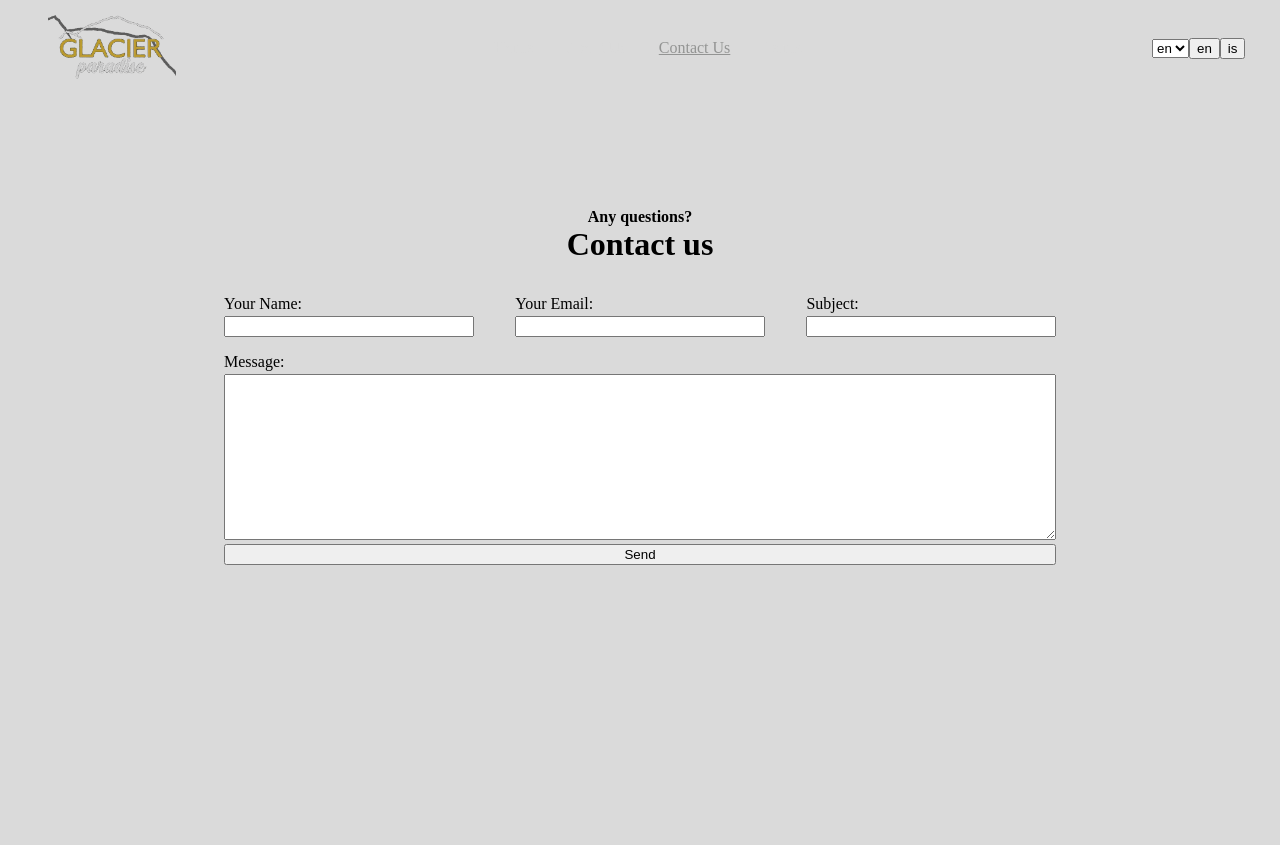
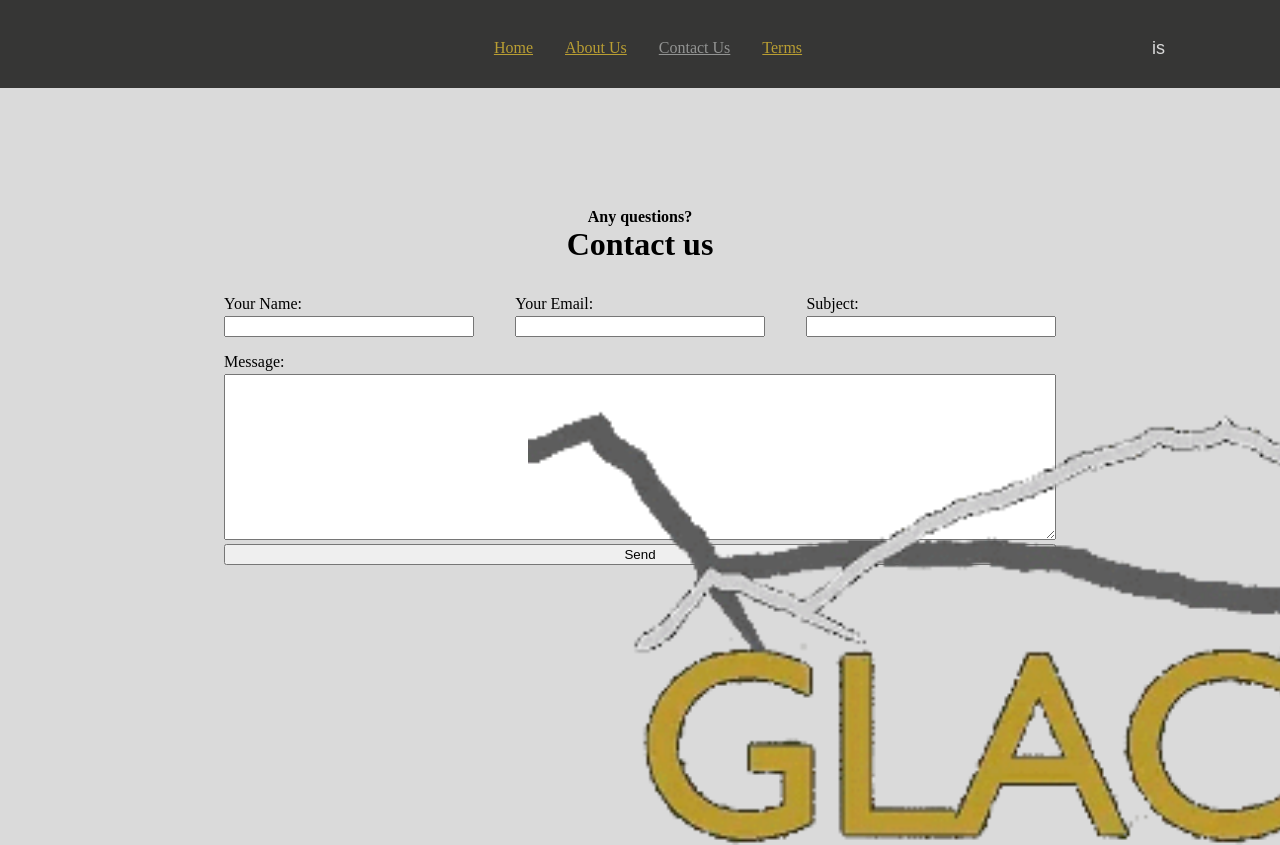
Before and after one commit to magnus-thor/glacier-paradise, a Vue app: page /contactUs in a window 1280 px wide. Shown: the top 845 px of the page. Built offline with nearby package versions, Linux system fonts and the light colour scheme; what oh-vue-icons would draw is missing.

Commit message:
centering logo on first load

```diff
--- a/src/App.vue
+++ b/src/App.vue
@@ -1,5 +1,7 @@
 <template>
   <div class="mainLayout">
+    <!-- <div class="image-container"></div> -->
+
     <component :is="renderHeaderComponent" />
 
     <main class="content">
@@ -11,9 +13,7 @@
           leave-from-class="posAbsolute"
           mode="out-in"
         >
-          <keep-alive include="About">
-            <component :is="Component" />
-          </keep-alive>
+          <component :is="Component" />
         </transition>
       </router-view>
     </main>
@@ -87,7 +87,7 @@ export default defineComponent({
 
 //TODO: fix footer when using the router
 .footer {
-  flex-shrink: 0;
+  z-index: 1;
 }
 
 body:has(dialog[open]) {
--- a/src/assets/base.scss
+++ b/src/assets/base.scss
@@ -38,3 +38,7 @@ p {
   min-height: 100vh;
   padding-top: 5rem;
 }
+
+.overflow-hidden {
+  overflow: hidden;
+}
--- a/src/components/myHeader.vue
+++ b/src/components/myHeader.vue
@@ -1,7 +1,7 @@
 <template>
   <header ref="scrollRef">
-    <div id="header" class="header bg-color">
-      <div class="header-logo">
+    <div id="header" class="header" :class="{ 'bg-color': showBackground }">
+      <div id="header-logo" class="header-logo center-logo">
         <img
           id="header-image"
           src="/images/logo-glacier-paradise-transparent.png"
@@ -18,7 +18,7 @@
         </template>
       </div>
       <div class="locale-changer">
-        <select v-model="$i18n.locale">
+        <!-- <select v-model="$i18n.locale">
           <option
             v-for="locale in $i18n.availableLocales"
             :key="`locale-${locale}`"
@@ -26,28 +26,32 @@
           >
             {{ locale }}
           </option>
-        </select>
+        </select> -->
+        <template v-for="locale in $i18n.availableLocales">
           <button
-          v-for="locale in $i18n.availableLocales"
             :key="`locale-${locale}`"
             @click="changeLocale(locale)"
+            v-if="locale !== $i18n.locale"
+            class="locale-button"
           >
             {{ locale }}
           </button>
+        </template>
       </div>
     </div>
   </header>
 </template>
 <script lang="ts">
 import { onIntersect } from "@/composables/onIntersect";
-import { defineComponent, onMounted, ref } from "vue";
+import { computed, defineComponent, onMounted, ref } from "vue";
 import { useI18n } from "vue-i18n";
+import { useRoute } from "vue-router";
 
 export default defineComponent({
   name: "MyHeader",
   setup() {
     let { locale } = useI18n();
-
+    const route = useRoute();
     const routes = ref([
       {
         linkTo: "/",
@@ -67,36 +71,45 @@ export default defineComponent({
       },
     ]);
 
-    const observer = ref({});
     const scrollRef = ref<HTMLElement>();
 
-    const displayTransparentLogo = ref(true);
+    const observer = ref({});
+    let isLogoInCenter = true;
 
     const onEnter = () => {
-      document.getElementById("header").classList.toggle("bg-color");
-      displayTransparentLogo.value = false;
+      if (route.path === "/") {
+        document.getElementById("header").classList.remove("bg-color");
+        // document.getElementById("header-logo").classList.toggle("center-logo");
+      }
     };
 
     const onExit = () => {
-      document.getElementById("header").classList.toggle("bg-color");
-      displayTransparentLogo.value = true;
+      if (route.path === "/") {
+        document.getElementById("header").classList.add("bg-color");
+        // document.getElementById("header-logo").classList.toggle("center-logo");
+        if (isLogoInCenter) {
+          document
+            .getElementById("header-logo")
+            .classList.remove("center-logo");
+          isLogoInCenter = false;
+        }
+      }
     };
-
-    // const logoSrc = computed(() => {
-    //   return displayTransparentLogo
-    //     ? "images/logo-glacier-paradise-transparent.png"
-    //     : "images/logo-glacier-paradise.png";
-    // });
 
     onMounted(() => {
       observer.value = onIntersect(scrollRef.value, onEnter, onExit, false);
+    });
+
+    const showBackground = computed(() => {
+      console.log("path", route.path);
+      return route.path !== "/";
     });
 
     const changeLocale = (lang: string) => {
       locale.value = lang;
     };
 
-    return { routes, scrollRef, changeLocale };
+    return { routes, scrollRef, changeLocale, showBackground };
   },
 });
 </script>
@@ -105,20 +118,25 @@ export default defineComponent({
 
 .bg-color {
   background-color: $dark_grey;
-  z-index: 100;
 
-  .nav-routes .item {
-    a {
-      color: $white;
-    }
+  // .nav-routes .item {
+  //   a {
+  //     color: $yellow;
+  //   }
 
-    a:hover {
-      color: $white;
-    }
+  //   a:hover {
+  //     color: $white;
+  //   }
 
-    a.router-link-active {
-      color: $white;
-    }
+  //   a.router-link-active {
+  //     color: $white;
+  //   }
+  // }
+
+  .header-logo img {
+    width: 100%;
+    height: auto;
+    // transition: left 2s, top 2s;
   }
 }
 
@@ -130,11 +148,11 @@ export default defineComponent({
     padding-right: 2rem;
 
     a {
-      color: $white;
+      color: $yellow;
     }
 
     a:hover {
-      color: $dark_grey;
+      color: $white;
     }
 
     a.router-link-active {
@@ -150,6 +168,7 @@ export default defineComponent({
   padding: 1rem 0 0.5rem 0;
   display: flex;
   align-items: center;
+  z-index: 100;
 }
 
 .hide-image {
@@ -167,8 +186,36 @@ export default defineComponent({
   }
 }
 
+.center-logo {
+  img {
+    position: fixed;
+    width: 14rem;
+
+    top: calc(50% - 100px);
+    left: calc(50% - 7rem);
+    // transition: all 1s ease-out;
+  }
+}
+
+//If logo should animate from center to header
+// .transform-logo-location {
+//   -webkit-transform-origin: 100% 50%;
+//   transform: translate();
+// }
+
 .locale-changer {
   margin-left: auto;
   width: 8rem;
 }
+
+.locale-button {
+  background: none;
+  color: $white;
+  border: none;
+  padding: 0;
+  // font: inherit;
+  cursor: pointer;
+  outline: inherit;
+  font-size: large;
+}
 </style>
--- a/src/views/Home.vue
+++ b/src/views/Home.vue
@@ -1,11 +1,13 @@
 <template>
   <div class="page">
     <div class="home">
+      <div class="image-container">
+        <div class="scrolling-bg-image"></div>
+      </div>
       <!-- <ImageSlider /> -->
       <!-- <div class="mainImage">
         <img src="/images/trodarinn-a-toppnum.jpg" alt="trodarinn a toppnum" />
       </div> -->
-      <div class="image-container"></div>
       <div class="full">
         <h1>Glacier Paradise</h1>
       </div>
@@ -31,13 +33,14 @@ export default defineComponent({
 </script>
 <style lang="scss" scoped>
 .page {
-  background-image: url(/images/iskyunum3.jpg);
-  background-position: center center;
-  background-repeat: no-repeat;
-  background-attachment: fixed;
-  background-size: cover;
-  min-height: 100vh;
+  // background-image: url(/images/iskyunum3.jpg);
+  // background-position: center center;
+  // background-repeat: no-repeat;
+  // background-attachment: fixed;
+  // background-size: cover;
+  // min-height: 100vh;
   overflow: hidden;
+  position: relative;
 }
 
 .full {
@@ -51,17 +54,6 @@ export default defineComponent({
   padding-bottom: 3rem;
   justify-items: center;
 }
-
-// .image-container {
-//   background-image: url(images/iskyunum2.jpg);
-//   width: 5076px;
-//   height: 100vh;
-//   background-position: center center;
-//   background-repeat: no-repeat;
-//   background-attachment: fixed;
-//   background-size: cover;
-//   animation: slide 60s linear infinite;
-// }
 
 .mainImage {
   width: 100%;
@@ -79,6 +71,7 @@ export default defineComponent({
   margin-top: 16rem;
   margin-bottom: 6rem;
   width: 100vw;
+  z-index: 1;
 }
 
 @keyframes slide {
@@ -89,4 +82,25 @@ export default defineComponent({
     transform: translate3d(-1692px, 0, 0); /* The image width */
   }
 }
+
+.image-container {
+  margin-top: -5rem;
+  overflow: hidden;
+  position: absolute;
+}
+
+.scrolling-bg-image {
+  position: fixed;
+  top: 0;
+  left: 0;
+  background-image: url(/images/iskyunum3_tinified.jpg);
+  width: 5076px;
+  height: 100vh;
+  background-position: center center;
+  background-repeat: no-repeat;
+  background-attachment: fixed;
+  background-size: cover;
+  animation: slide 60s linear infinite;
+  // z-index: -5;
+}
 </style>
```
Also changed, not shown: public/images/iskyunum3_tinified.jpg (added), 1 other file (tests, documents, lock files or other folders). Lines whose indentation alone changed are shown as unchanged.
